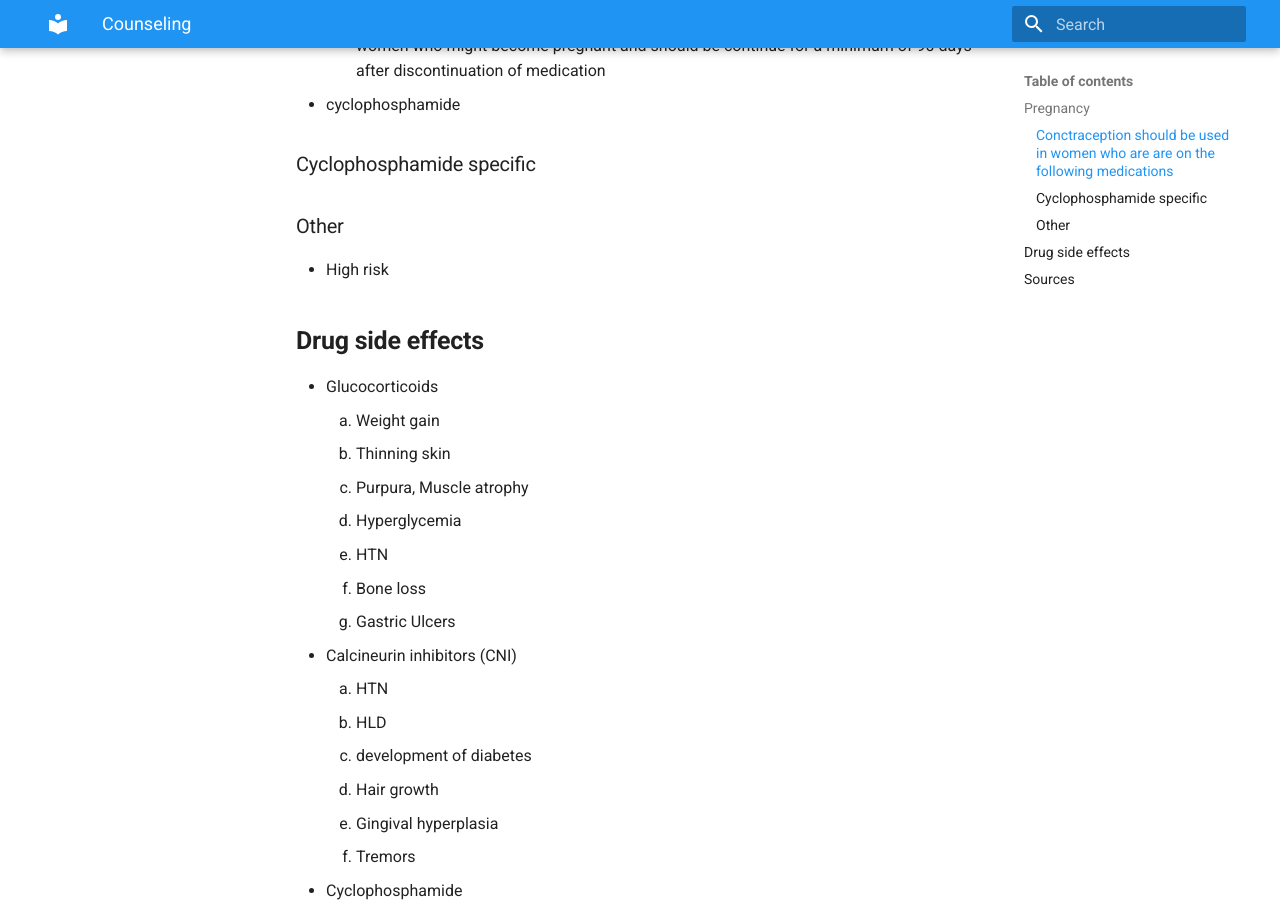
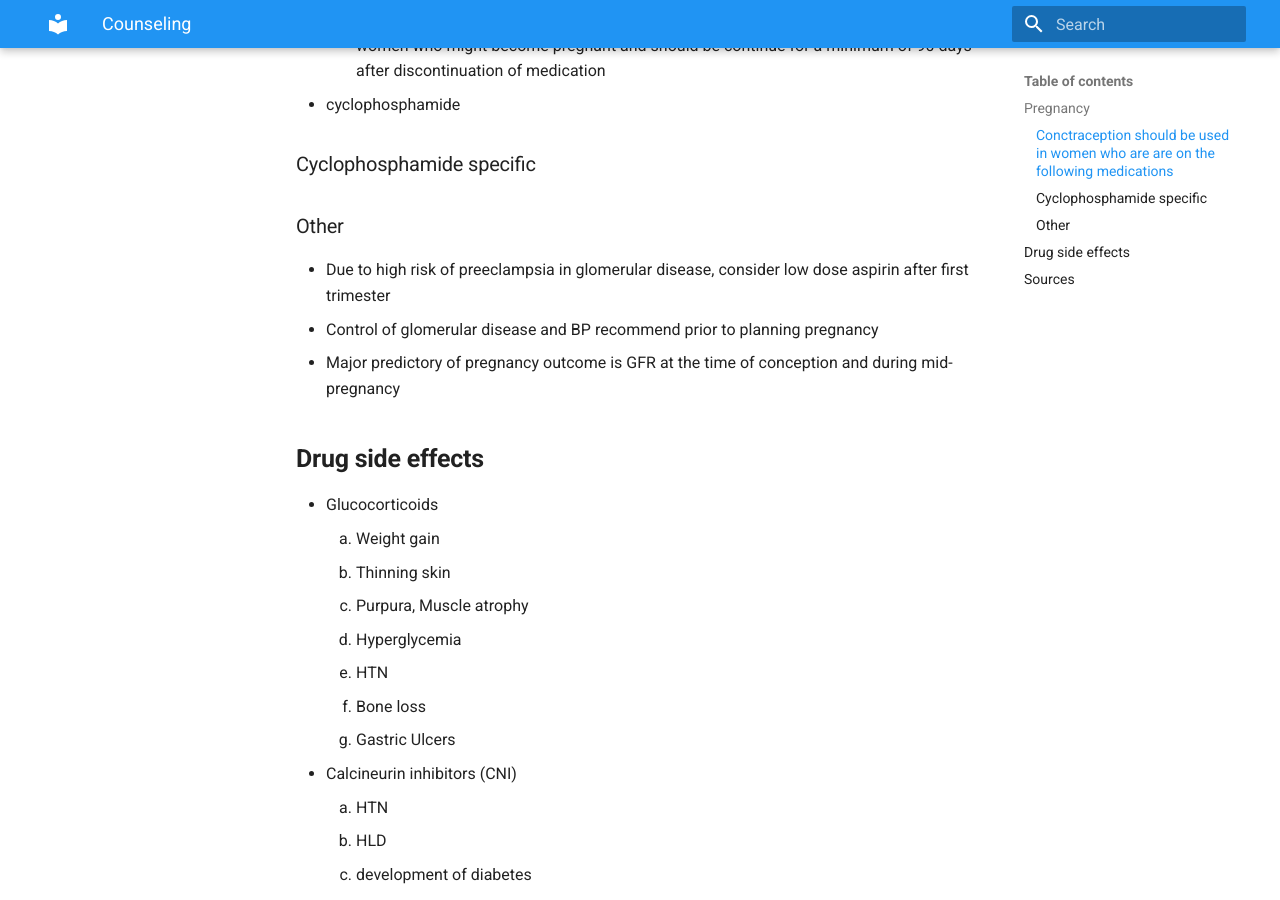
Before and after one commit to TTUNEPH2025/GN, an MkDocs documentation site: the page built from docs/Counseling.md, in a window 1280 px wide and 900 px high, scrolled down 474 px. Built offline with MkDocs 1.6.1 and Material for MkDocs 9.7.7, drawn with Linux system fonts in a browser that asks for light colours.

Commit message:
Update Counseling.md

```diff
--- a/docs/Counseling.md
+++ b/docs/Counseling.md
@@ -7,7 +7,9 @@
  * cyclophosphamide
 ### Cyclophosphamide specific
 ### Other
- * High risk
+ * Due to high risk of preeclampsia in glomerular disease, consider low dose aspirin after first trimester
+ * Control of glomerular disease and BP recommend prior to planning pregnancy
+ * Major predictory of pregnancy outcome is GFR at the time of conception and during mid-pregnancy
 ## **Drug side effects**
  * Glucocorticoids
     1. Weight gain
```
